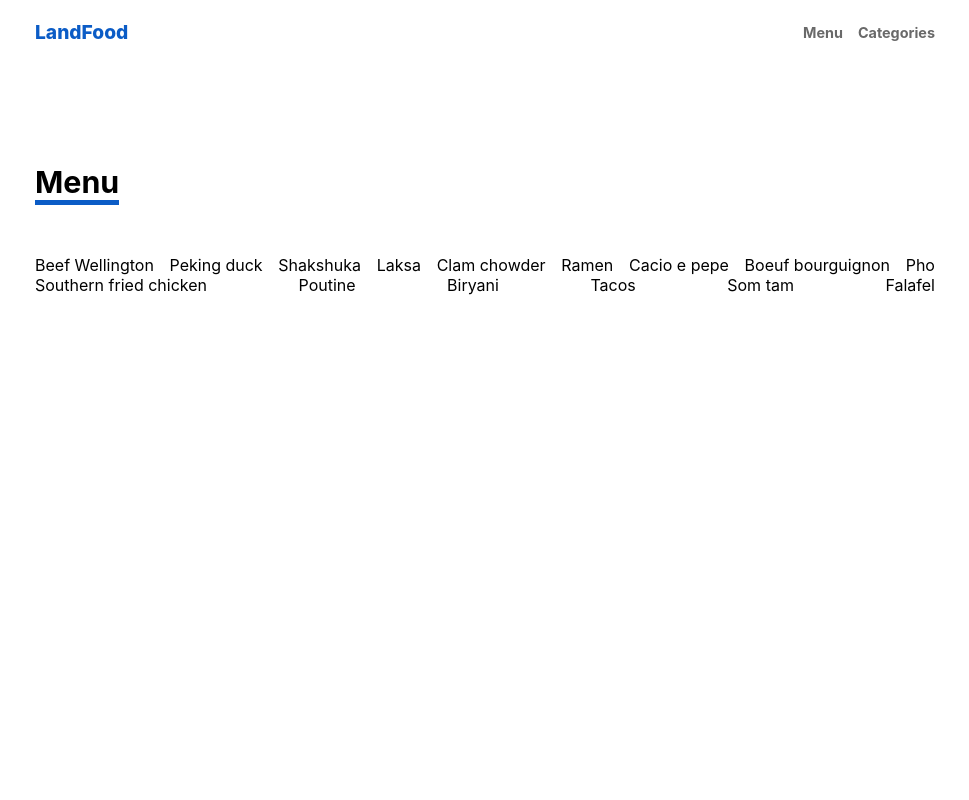
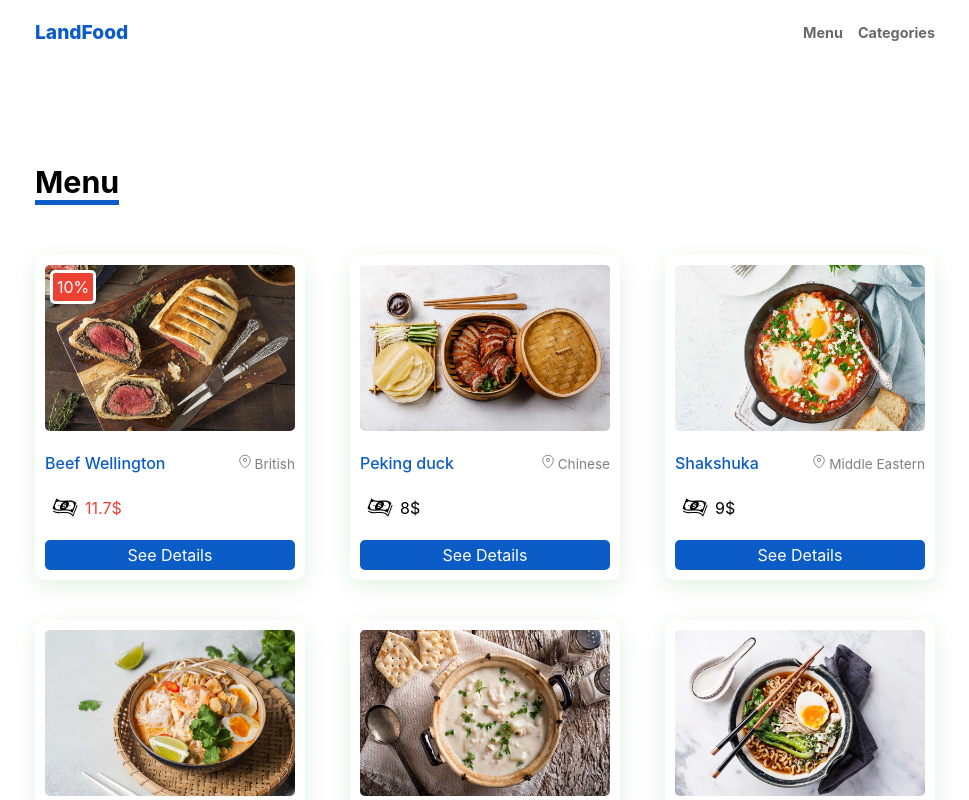
Before and after one commit to alialipoordev/njs-landfood, a Next.js app: page /menu in a window 1280 px wide. Shown: the top 800 px of the page, without its empty margins (155-1124 px from the left). Built offline with nearby package versions, Linux system fonts and the light colour scheme; data requests are answered from the project's data file.

Commit message:
card module completed and added to MenuPage component

```diff
--- /dev/null
+++ b/components/modules/Card.jsx
@@ -0,0 +1,33 @@
+import Link from "next/link";
+import Dollar from "../icons/Dollar";
+import Location from "../icons/Location";
+import styles from "./Card.module.css";
+
+function Card({ id, name, price, discount, details }) {
+  return (
+    <div className={styles.container}>
+      <img src={`/images/${id}.jpeg`} alt={name} />
+      <div className={styles.details}>
+        <h4>{name}</h4>
+        <div>
+          <Location />
+          {details[0].Cuisine}
+        </div>
+      </div>
+      <div className={styles.price}>
+        <Dollar />
+        {discount ? (
+          <span className={styles.discount}>
+            {(price * (100 - discount)) / 100}$
+          </span>
+        ) : (
+          <span>{price}$</span>
+        )}
+        {discount ? <div className={styles.badge}>{discount}%</div> : null}
+      </div>
+      <Link href={`/menu/${id}`}>See Details</Link>
+    </div>
+  );
+}
+
+export default Card;
--- /dev/null
+++ b/components/modules/Card.module.css
@@ -0,0 +1,63 @@
+.container {
+  display: flex;
+  flex-direction: column;
+  width: 270px;
+  box-shadow: rgba(92, 245, 115, 0.123) 0px 4px 16px,
+    rgba(17, 17, 26, 0.05) 0px 8px 32px;
+  margin-bottom: 40px;
+  padding: 10px;
+  border-radius: 10px;
+  position: relative;
+}
+
+.container img {
+  width: 100%;
+  border-radius: 5px;
+}
+
+.details {
+  display: flex;
+  align-items: baseline;
+  justify-content: space-between;
+  color: grey;
+  font-size: 0.85rem;
+  margin: 22px 0;
+}
+
+.details h4 {
+  color: #0b5cc6;
+  font-weight: 500;
+  font-size: 1rem;
+}
+
+.price {
+  display: flex;
+  justify-content: left !important;
+  align-items: center;
+}
+
+.container a {
+  background-color: #0b5cc6;
+  color: white;
+  display: block;
+  width: 100%;
+  text-align: center;
+  margin-top: 20px;
+  padding: 5px 0;
+  border-radius: 5px;
+}
+
+.discount {
+  color: #ed4133;
+}
+
+.badge {
+  background-color: #ed4133;
+  color: white;
+  padding: 4px;
+  border-radius: 5px;
+  border: 3px solid white;
+  position: absolute;
+  top: 15px;
+  left: 15px;
+}
--- a/components/templates/MenuPage.jsx
+++ b/components/templates/MenuPage.jsx
@@ -1,3 +1,4 @@
+import Card from "../modules/Card";
 import styles from "./MenuPage.module.css";
 
 function MenuPage({ data }) {
@@ -8,7 +9,7 @@
       <h2>Menu</h2>
       <div className={styles.subContainer}>
         {data.map((food) => (
-          <p key={food.id}>{food.name}</p>
+          <Card key={food.id} {...food} />
         ))}
       </div>
     </div>
```
